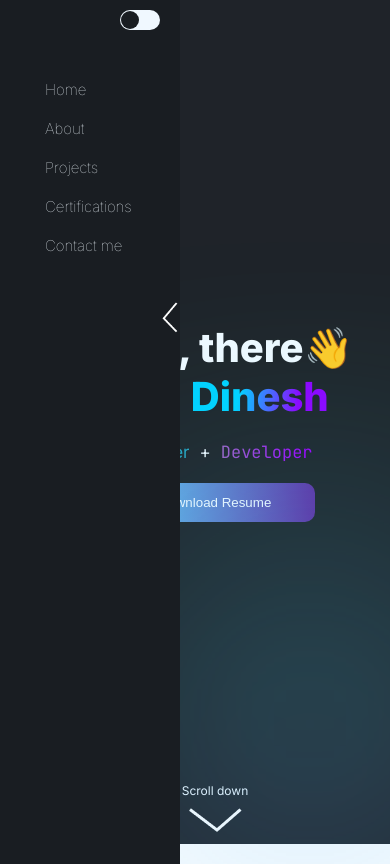
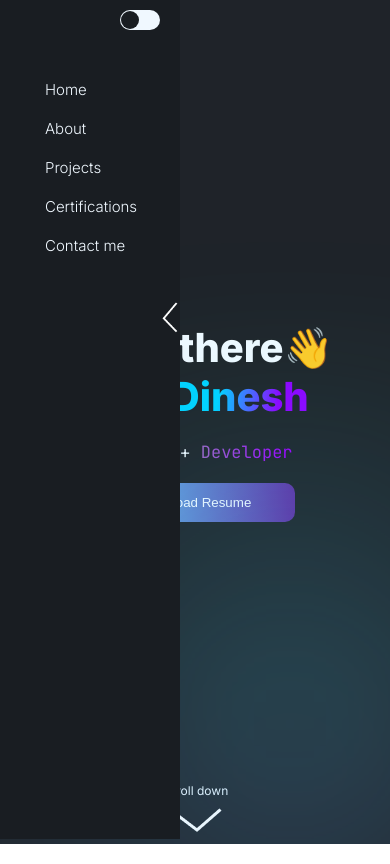
Before and after one commit to dineshveguru/portfolio_remastered, a React (Create React App) app: page / in a window 390 px wide. Built offline with nearby package versions, Linux system fonts and the light colour scheme.

Commit message:
made upto hero

```diff
--- a/src/App.js
+++ b/src/App.js
@@ -10,7 +10,7 @@ function App() {
   return (
     <div className="App">
       <Navbar mode={mode} onChange={changeMode} />
-      <Hero />
+      <Hero mode={mode} />
     </div>
   );
 }
--- a/src/components/Hero.js
+++ b/src/components/Hero.js
@@ -1,7 +1,9 @@
-function Hero() {
+function Hero(props) {
+  const color = props.mode ? "dark" : "light";
+  const theme = props.mode ? "light" : "dark";
   return (
     <div className="hero-top">
-      <div className="hero-container hero--dark">
+      <div className={`hero-container hero--${color}`}>
         <div className="name-banner">
           <h1>Hello, there👋</h1>
           <h1>
@@ -16,7 +18,7 @@ function Hero() {
         <div className="scroll-banner">
           <p>Scroll down</p>
           <img
-            src={require(`../asset/scroll_light.png`)}
+            src={require(`../asset/scroll_${theme}.png`)}
             className="scroll-down--image"
           />
         </div>
--- a/src/components/components.css
+++ b/src/components/components.css
@@ -39,7 +39,7 @@ body{
 }
 .nav-items--container{
     width: 50%;
-    font-weight: 200;
+    font-weight: 300;
 }
 
 .nav-items--container ul{
@@ -123,6 +123,11 @@ body{
     color: #F0F8FF;
 }
 
+.hero--light{
+    background-color: #fff;
+    color: #1F2329;
+}
+
 .skill-banner{
     margin-top: 2rem;
     margin-bottom: 2rem;
@@ -185,7 +190,7 @@ body{
 
 @media screen and (max-width: 800px) {
     .nav-bar--container{
-        height: 100vh;
+        height: 97vh;
         width: 18rem;
         position: absolute;
         left: -16rem;
@@ -226,7 +231,6 @@ body{
 
     .hero-container{
         height: 100vh;
-        left: 2rem;
     }
 
     .hero-container h1{
```
